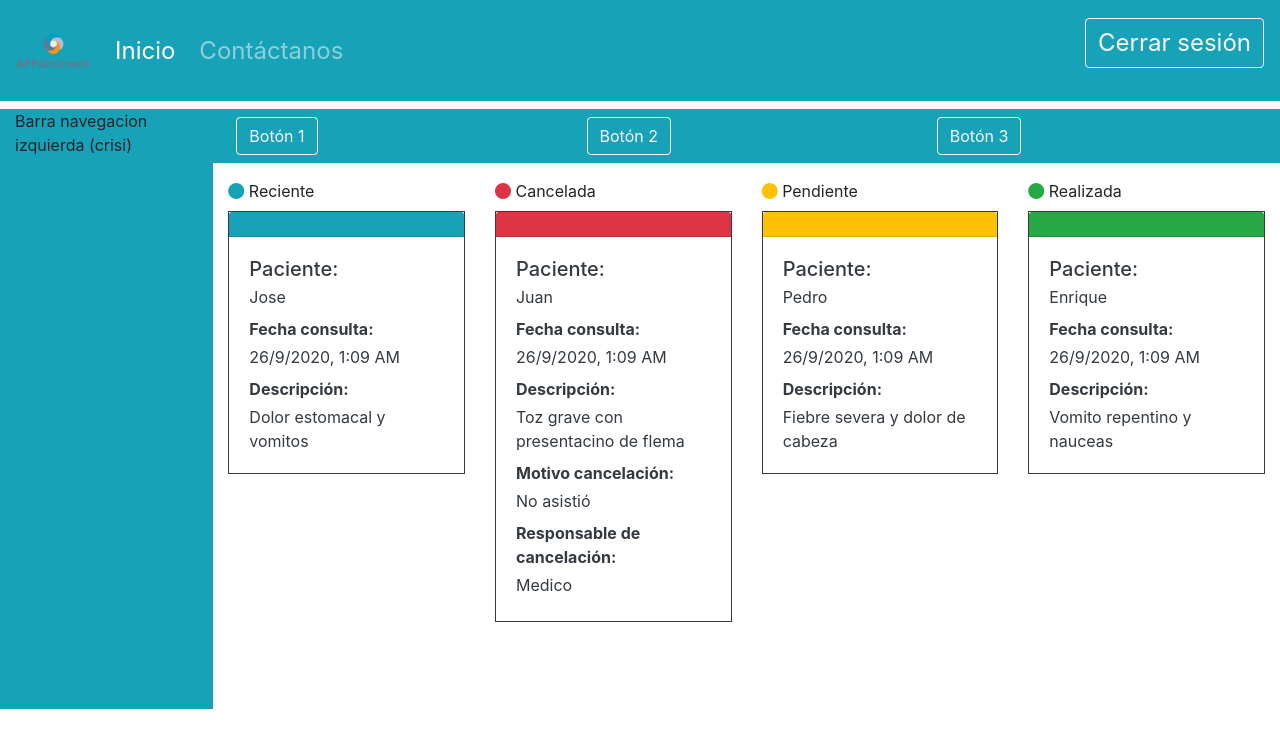
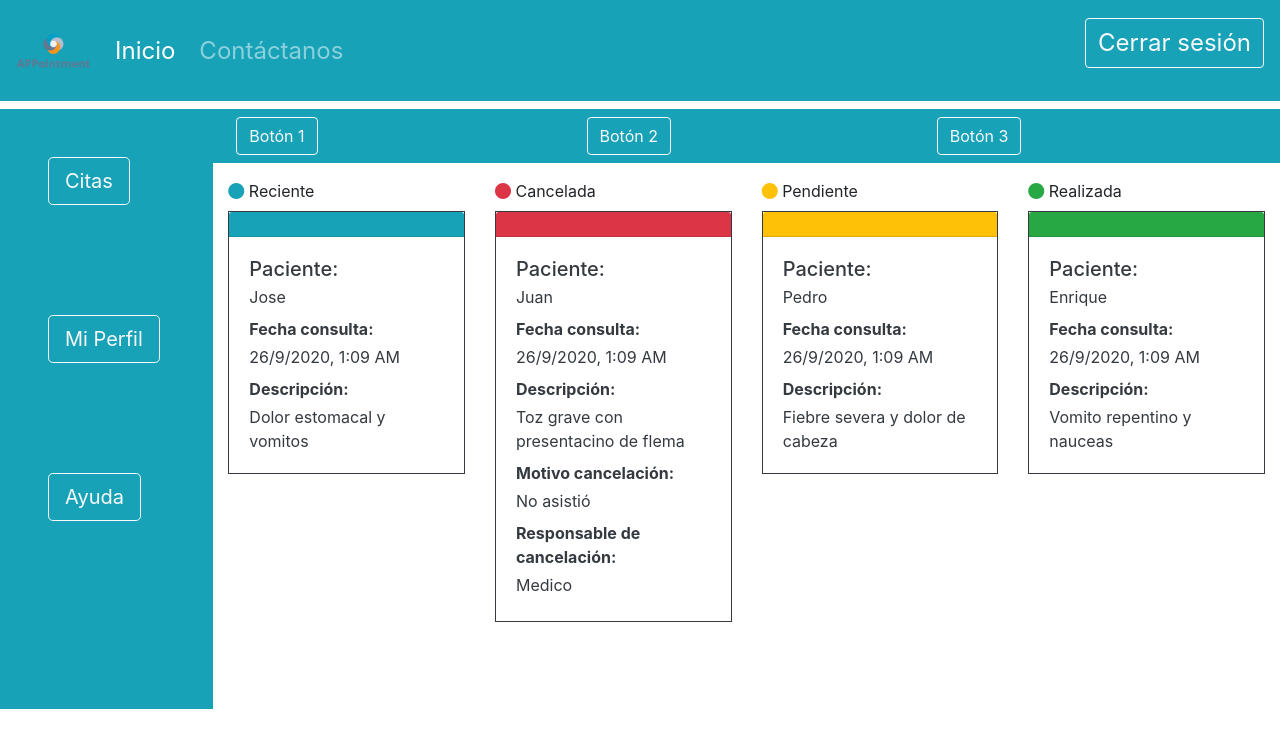
Before and after one commit to hectorveas/APPointment, an Angular app: page /sesion-personal-citas-doctor in a window 1280 px wide. Shown: the top 748 px of the page. Built offline with nearby package versions, Linux system fonts and the light colour scheme.

Commit message:
implementacion navbarIzq

```diff
--- a/src/app/screens/sesion-personal-citas-doctor/sesion-personal-citas-doctor.component.html
+++ b/src/app/screens/sesion-personal-citas-doctor/sesion-personal-citas-doctor.component.html
@@ -4,7 +4,7 @@
         <div class="col-lg-2 col-2 d-none d-lg-block mt-2 bg-info">
             <div class="row">
                 <div class="col" [ngStyle]="{'height': screenHeight + 'px'}">
-                    Barra navegacion izquierda (crisi)
+                    <app-nav-bar-izq></app-nav-bar-izq>
                 </div>
             </div>
         </div>
```
